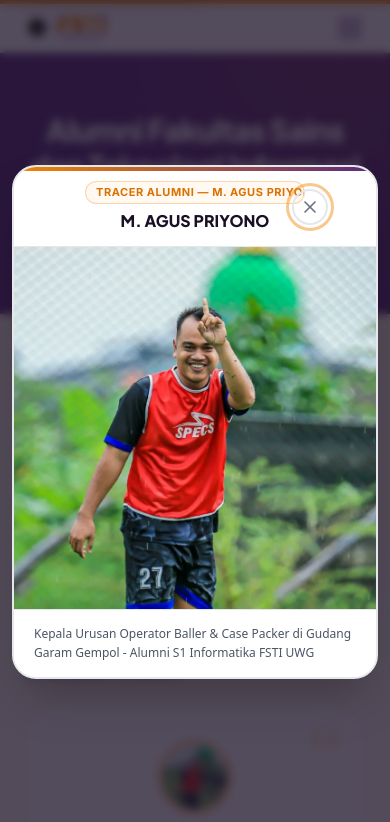
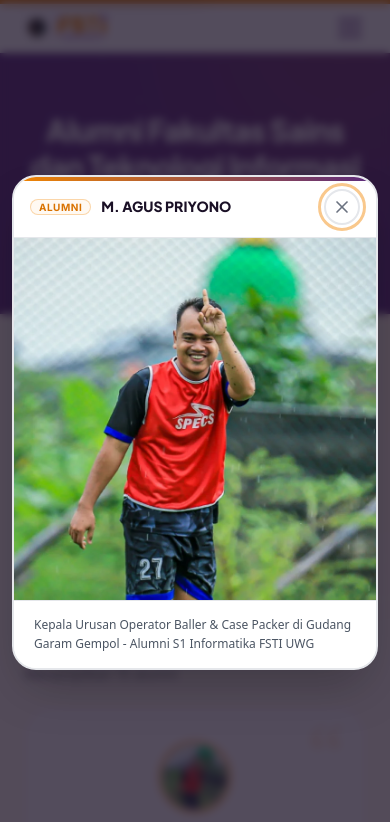
Before and after one commit to Irzal-npc/website-fsti-uwg, a plain HTML site: page alumni.html in a window 390 px wide. Both pictures are taken after a click on the picture 195 px from the left and 776 px from the top of the page. Shown: the top 822 px of the page. Drawn offline with nearby package versions, Linux system fonts and the light colour scheme.

Commit message:
fix(modal): ringkas badge kategori dan rapikan header modal foto
- Badge kategori di atas judul modal diringkas (hapus konteks halaman/seksi yang membuat teks terlalu panjang/do-bel) agar tetap informatif dan muat 1 baris di mobile.
- Tata ulang header modal menjadi flex 2 kolom (kiri: badge+judul, kanan: tombol X) agar icon silang tidak lagi bertabrakan/tertindih dengan judul dan badge.
- Judul kini bisa wrap (break-words) dengan aman tanpa merusak layout, dan tombol close berada di kolom terpisah flex-shrink-0.
- Set max-height eksplisit (58vh) pada area gambar agar gambar tinggi tidak mendorong header/desc keluar layar.
- Perubahan diterapkan konsisten di seluruh halaman yang memiliki modal (index, tentang, direktori-dosen, alumni, ketiga halaman prodi).

Co-authored-by: arena-agent <297053741+arena-agent@users.noreply.github.com>

```diff
--- a/alumni.html
+++ b/alumni.html
@@ -501,24 +501,22 @@
     <div id="image-modal" class="fixed inset-0 z-[999999] hidden items-center justify-center p-3 sm:p-5 bg-[#1A1026]/75 backdrop-blur-sm transition-opacity duration-300" aria-hidden="true">
         <div id="image-modal-panel" class="modal-content relative bg-white rounded-[28px] border-2 border-gray-200 shadow-2xl w-full max-w-[880px] max-h-[92vh] sm:max-h-[88vh] flex flex-col overflow-hidden my-auto transform transition-all duration-300 scale-95 opacity-0">
 
-            <!-- Modal Header Top Bar -->
-            <div class="px-12 py-3.5 sm:px-14 sm:py-4 bg-white border-b border-gray-200 flex items-center gap-4 flex-shrink-0">
-                <!-- Left spacer (keeps caption centered) -->
-                <div class="w-9 flex-shrink-0" aria-hidden="true"></div>
-                <!-- Center: caption & category -->
-                <div class="flex-1 flex flex-col items-center text-center min-w-0">
-                    <span id="modal-category" class="inline-flex px-2.5 py-0.5 text-[11px] font-bold uppercase tracking-wider text-[#D97200] bg-[#FFF9F2] border border-[#F18602]/30 rounded-full mb-1.5">Fasilitas</span>
-                    <h3 id="modal-caption" class="text-base sm:text-lg font-extrabold text-[#1A1026] leading-snug truncate"></h3>
+            <!-- Modal Header Top Bar (Rapi: badge diringkas, tombol silang tidak bertabrakan) -->
+            <div class="flex items-center gap-3 px-4 py-3 sm:px-5 sm:py-3.5 bg-white border-b border-gray-200 flex-shrink-0">
+                <!-- Kiri: Badge + Judul -->
+                <div class="flex-1 min-w-0 flex items-center gap-2.5">
+                    <span id="modal-category" class="inline-flex flex-shrink-0 items-center px-2 py-0.5 text-[10px] sm:text-[11px] font-bold uppercase tracking-wider text-[#D97200] bg-[#FFF9F2] border border-[#F18602]/30 rounded-full leading-none">Foto</span>
+                    <h3 id="modal-caption" class="text-sm sm:text-base md:text-lg font-extrabold text-[#1A1026] leading-snug break-words min-w-0"></h3>
                 </div>
-                <!-- Right: close button -->
-                <button id="modal-close" type="button" class="flex-shrink-0 w-9 h-9 rounded-full border-2 border-gray-200 flex items-center justify-center text-gray-500 hover:bg-[#F18602] hover:border-[#F18602] hover:text-white active:scale-[0.98] transition-all cursor-pointer" aria-label="Tutup modal">
+                <!-- Kanan: Tombol Silang -->
+                <button id="modal-close" type="button" class="flex-shrink-0 w-9 h-9 rounded-full border-2 border-gray-200 bg-white flex items-center justify-center text-gray-500 hover:bg-[#F18602] hover:border-[#F18602] hover:text-white active:scale-[0.98] transition-all cursor-pointer" aria-label="Tutup modal">
                     <i data-lucide="x" class="w-5 h-5"></i>
                 </button>
             </div>
 
             <!-- Area Foto Display -->
-            <div class="relative w-full p-0 bg-[#FFF9F2] flex items-center justify-center overflow-hidden">
-                <img id="modal-image" class="max-w-full max-h-full object-contain mx-auto transition-opacity duration-200" alt="Gambar detail">
+            <div id="modal-image-area" class="relative w-full p-0 bg-[#FFF9F2] flex items-center justify-center overflow-hidden">
+                <img id="modal-image" class="max-w-full w-auto object-contain mx-auto transition-opacity duration-200" alt="Gambar detail" style="max-height:58vh;">
             </div>
 
             <!-- Caption & Description -->
--- a/js/script.js
+++ b/js/script.js
@@ -399,54 +399,20 @@ document.addEventListener('DOMContentLoaded', () => {
         const modalDesc = document.getElementById('modal-desc');
         const modalDescArea = document.getElementById('modal-desc-area');
         const modalClose = document.getElementById('modal-close');
-        // Helper label kategori badge + konteks lokasi halaman/seksi
-        const getGroupLabel = (group, imgElement) => {
-            const baseMap = {
-                'fasilitas': 'Fasilitas Fakultas',
-                'kegiatan': 'Galeri Kegiatan',
-                'prestasi': 'Prestasi Mahasiswa',
-                'dosen': 'Profil Pengajar',
-                'alumni': 'Tracer Alumni',
+        // Helper label kategori badge (diringkas agar tidak terlalu panjang & rapi)
+        const getGroupLabel = (group /*, imgElement */) => {
+            const shortMap = {
+                'fasilitas': 'Fasilitas',
+                'kegiatan': 'Kegiatan',
+                'prestasi': 'Prestasi',
+                'dosen': 'Dosen',
+                'alumni': 'Alumni',
                 'prodi': 'Program Studi',
-                'testimoni': 'Testimoni Alumni',
-                'organisasi': 'Struktur Organisasi'
+                'testimoni': 'Alumni',
+                'organisasi': 'Organisasi'
             };
-            const baseLabel = baseMap[group.toLowerCase()] || 'Dokumentasi FSTI';
-
-            // Deteksi konteks halaman dari URL
-            const path = window.location.pathname;
-            let pageContext = '';
-            if (path.includes('/alumni.html') || path.endsWith('/alumni')) pageContext = 'Halaman Alumni';
-            else if (path.includes('/direktori-dosen.html') || path.endsWith('/direktori-dosen')) pageContext = 'Direktori Dosen';
-            else if (path.includes('/tentang.html') || path.endsWith('/tentang')) pageContext = 'Tentang Fakultas';
-            else if (path.includes('/prodi/')) pageContext = 'Halaman Program Studi';
-            else if (path.includes('/index.html') || path === '/' || path.endsWith('/')) pageContext = 'Beranda';
-            else if (path.includes('/pmb.html')) pageContext = 'PMB';
-            else if (path.includes('/pusat-unduhan.html')) pageContext = 'Pusat Unduhan';
-
-            // Deteksi seksi terdekat (heading terdekat di atas gambar)
-            let sectionContext = '';
-            if (imgElement) {
-                const sectionHeading = imgElement.closest('section, main, article, div[class*="reveal"], div[id]');
-                if (sectionHeading) {
-                    const heading = sectionHeading.querySelector('h2, h3, h4, [class*="section-title"] h2, [class*="section-title"] h3');
-                    if (heading) {
-                        const text = heading.textContent.trim();
-                        if (text && text.length < 60) sectionContext = text;
-                    }
-                }
-            }
-
-            // Gabungkan: prioritas data-section (explicit) > sectionContext > pageContext
-            const explicitSection = imgElement?.getAttribute('data-section');
-            const contextParts = [];
-            if (explicitSection) contextParts.push(explicitSection);
-            else if (sectionContext) contextParts.push(sectionContext);
-            else if (pageContext) contextParts.push(pageContext);
-
-            return contextParts.length > 0
-                ? `${baseLabel} — ${contextParts.join(' › ')}`
-                : baseLabel;
+            const g = (group || '').toLowerCase();
+            return shortMap[g] || 'Dokumentasi';
         };
 
         // Helper update konten modal
```
Also changed, not shown: direktori-dosen.html (+10 -8 lines), index.html (+10 -8 lines), prodi/bisnis-digital.html (+10 -8 lines), prodi/informatika.html (+10 -8 lines), prodi/sistem-teknologi-informasi.html (+10 -8 lines), tentang.html (+10 -8 lines).
